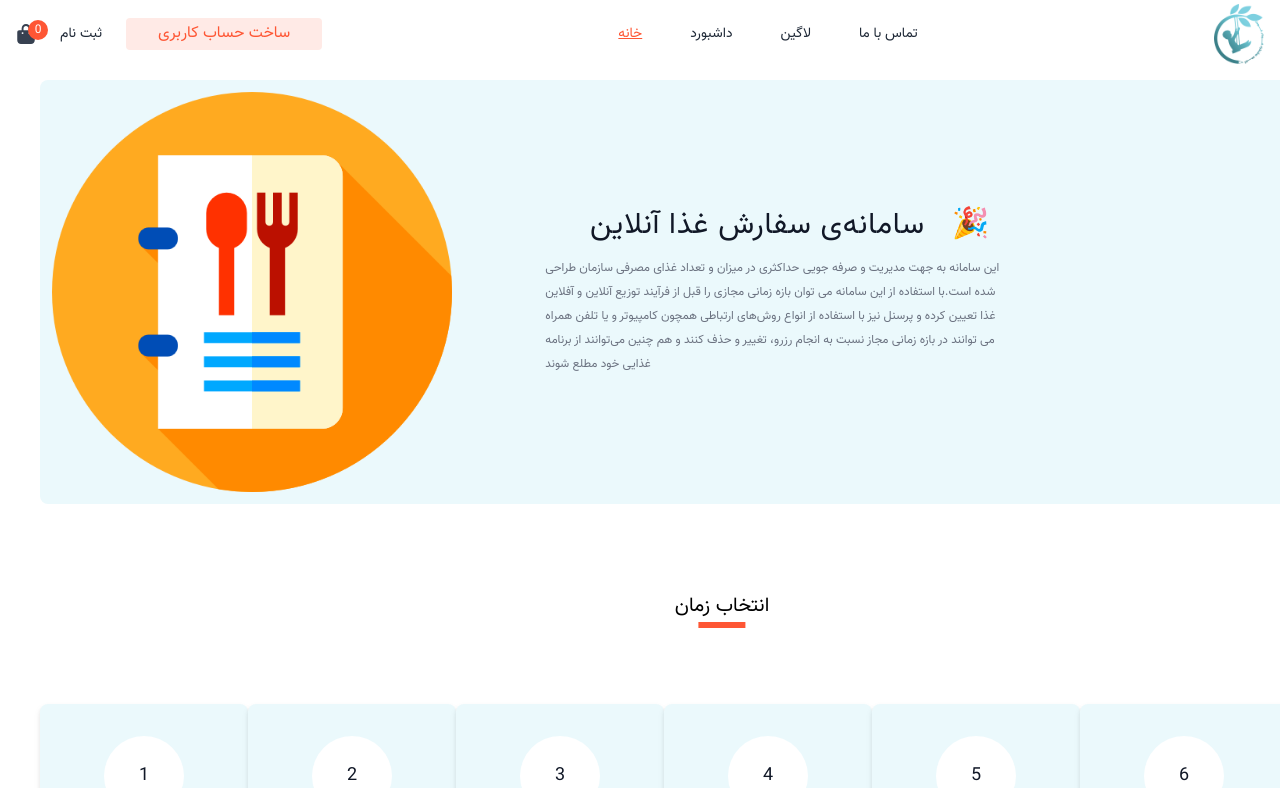
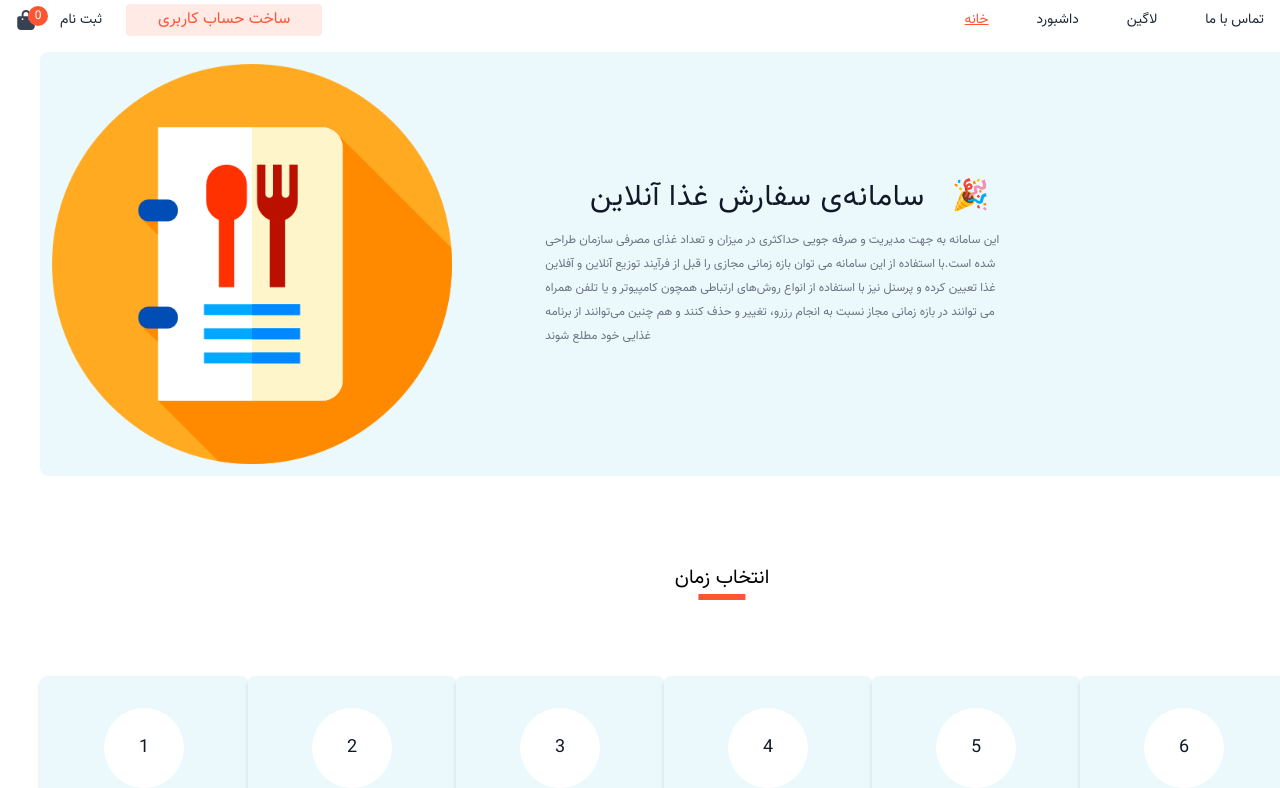
Before and after one commit to SaraZmni/food-dashboard-app, a React app: page / in a window 1280 px wide. Shown: the top 788 px of the page. Built offline with nearby package versions, Linux system fonts and the light colour scheme.

Commit message:
remove logo

```diff
--- a/src/components/general/layouts/navbar/navbar.tsx
+++ b/src/components/general/layouts/navbar/navbar.tsx
@@ -3,7 +3,7 @@ import { NavLink, useNavigate } from "react-router-dom";
 import "./navbar.styles.css";
 import { FaBars, FaXmark } from "react-icons/fa6";
 import { FaBagShopping } from "react-icons/fa6";
-import logo from "@static/images/favicon.png";
+// import logo from "@static/images/favicon.png";
 import { useOrderBox } from "store/order-box";
 import { OrderBoxItem } from "store/order-box/types";
 
@@ -62,7 +62,7 @@ const Navbar: FC = () => {
           ))}
         </ul>
         {/* Logo */}
-        <img src={logo} alt="" width={50} height={50} />
+        {/* <img src={logo} alt="" width={50} height={50} /> */}
 
         {/* mobile menu btn, display mobile screen */}
         <div className="md:hidden">
```
